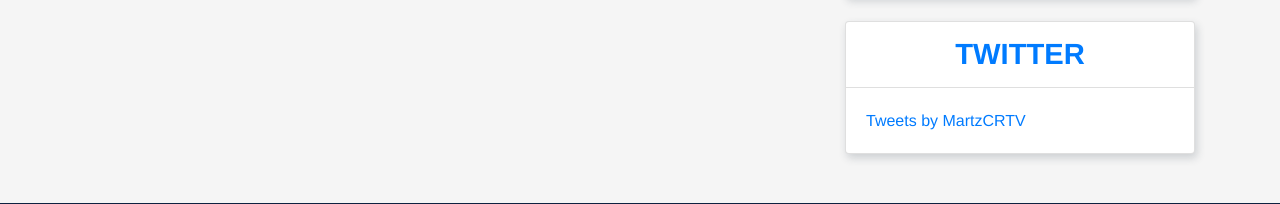
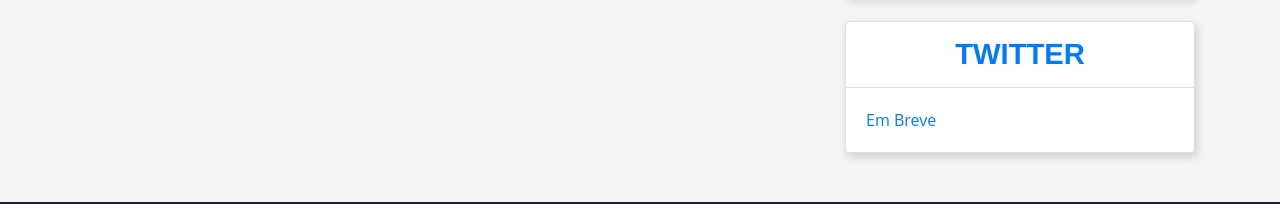
Before and after one commit to MartzCRTV/martzdownloads, a plain HTML site: page index.html in a window 1280 px wide. Shown: the part 644-848 px from the top of the page. Drawn offline with nearby package versions, Linux system fonts and the light colour scheme; some packages are replaced by stand-ins of ours; a script that the page names is missing.

Commit message:
Update index.html

```diff
--- a/index.html
+++ b/index.html
@@ -76,8 +76,8 @@
                                Twitter
                            </h3>
                            <div class="card-body">
-                               <a class="twitter-timeline" href="https://twitter.com/MartzCRTV?ref_src=twsrc%5Etfw">Tweets by MartzCRTV</a> <script async src="https://platform.twitter.com/widgets.js" charset="utf-8"></script>
-                           </div>
+						 Em Breve
+			   </div>
                        </div>
                    </div>
                </div>
```
